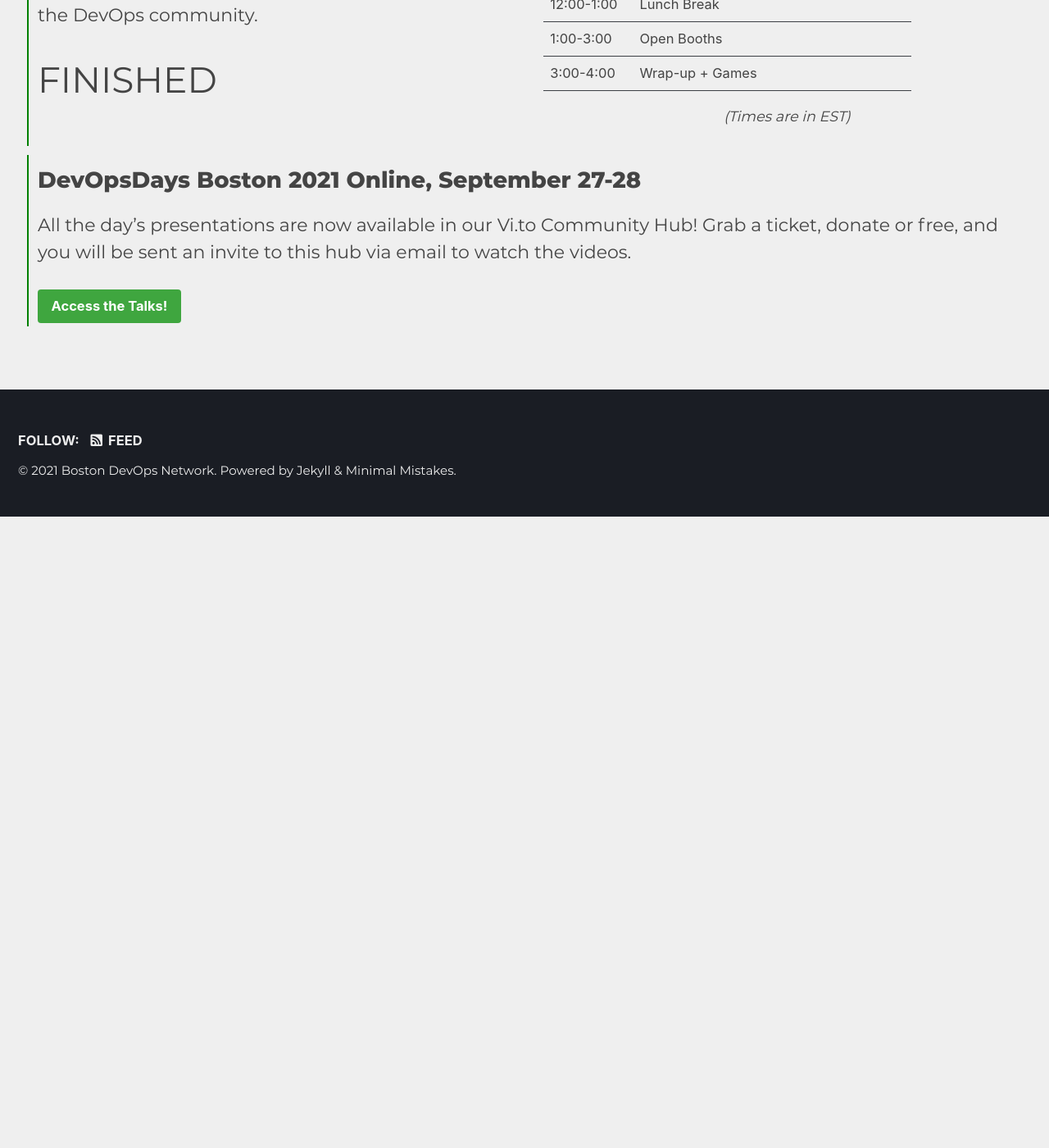
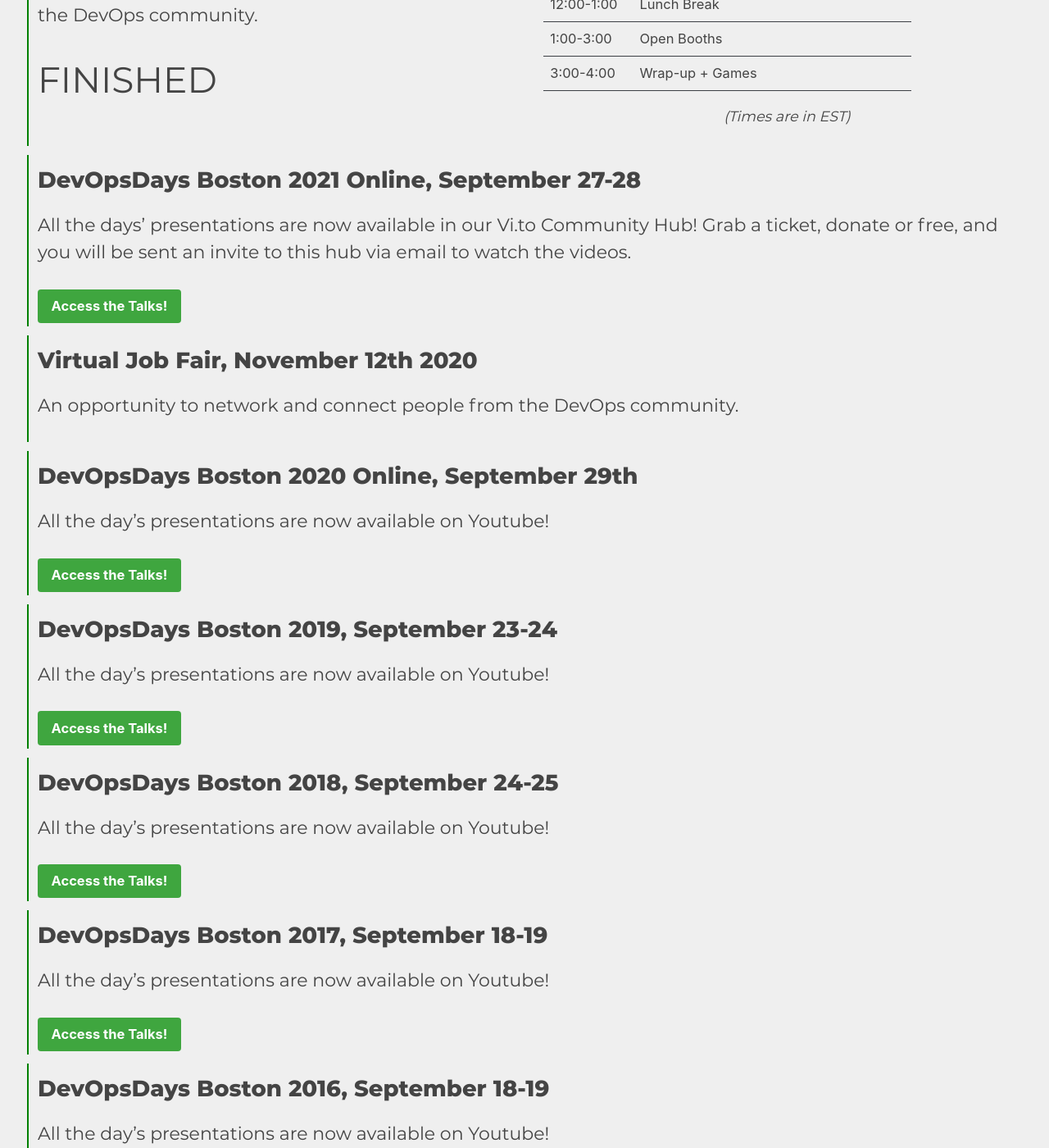
Before and after one commit to bostondevopsnetwork/bostondevopsnetwork.org, a Jekyll site: the page built from index.md, in a window 1280 px wide and 1400 px high, scrolled down 784 px. Shown: the whole window at 82% size. Built offline with Jekyll 4.4.1, drawn with Linux system fonts in a browser that asks for light colours; cached includes are drawn as plain includes; before the commit the page ends 1414 px from its top, so only the background shows below that.

Commit message:
Add prior events to home page

```diff
--- a/index.md
+++ b/index.md
@@ -60,9 +60,68 @@ An opportunity to network and connect people from the DevOps community.
 <div class="flexbox">
 <div class="home-page-list-item-partone" markdown=1>
 ## DevOpsDays Boston 2021 Online, September 27-28
-All the day's presentations are now available in our Vi.to Community Hub!
+All the days' presentations are now available in our Vi.to Community Hub!
 Grab a ticket, donate or free, and you will be sent an invite to this hub via email to watch the videos.
 </div>
 </div>
 <a href="https://ti.to/devopsdaysbos/2021" class="btn btn--success">Access the Talks!</a>
 </div>
+
+<div class="home-page-list-item">
+<div class="flexbox">
+<div class="home-page-list-item-partone" markdown=1>
+## Virtual Job Fair, November 12th 2020
+An opportunity to network and connect people from the DevOps community.
+</div>
+</div>
+</div>
+
+<div class="home-page-list-item">
+<div class="flexbox">
+<div class="home-page-list-item-partone" markdown=1>
+## DevOpsDays Boston 2020 Online, September 29th
+All the day's presentations are now available on Youtube!
+</div>
+</div>
+<a href="https://www.youtube.com/watch?v=WyY-UGtnM_E&list=PLKOXVA7dUqS94N2rBP0YwaPwfd83VvUf_" class="btn btn--success">Access the Talks!</a>
+</div>
+
+<div class="home-page-list-item">
+<div class="flexbox">
+<div class="home-page-list-item-partone" markdown=1>
+## DevOpsDays Boston 2019, September 23-24
+All the day's presentations are now available on Youtube!
+</div>
+</div>
+<a href="https://www.youtube.com/watch?v=mLh6p7l2tDk&list=PLKOXVA7dUqS9DFBY_IeDtsR5aH4kR3Daj" class="btn btn--success">Access the Talks!</a>
+</div>
+
+<div class="home-page-list-item">
+<div class="flexbox">
+<div class="home-page-list-item-partone" markdown=1>
+## DevOpsDays Boston 2018, September 24-25
+All the day's presentations are now available on Youtube!
+</div>
+</div>
+<a href="https://www.youtube.com/watch?v=WF5JN_N1SQ4&list=PLKOXVA7dUqS81IR5KFgHyAGyAtklvzl1X" class="btn btn--success">Access the Talks!</a>
+</div>
+
+<div class="home-page-list-item">
+<div class="flexbox">
+<div class="home-page-list-item-partone" markdown=1>
+## DevOpsDays Boston 2017, September 18-19
+All the day's presentations are now available on Youtube!
+</div>
+</div>
+<a href="https://www.youtube.com/watch?v=woSoQq3UkAc&list=PLKOXVA7dUqS-_eEQc7YnkxLQWdW3OvbN7" class="btn btn--success">Access the Talks!</a>
+</div>
+
+<div class="home-page-list-item">
+<div class="flexbox">
+<div class="home-page-list-item-partone" markdown=1>
+## DevOpsDays Boston 2016, September 18-19
+All the day's presentations are now available on Youtube!
+</div>
+</div>
+<a href="https://www.youtube.com/watch?v=zr_kfm4D_bA&list=PLKOXVA7dUqS9FWh-coucz8QOeQcYhL-Kb" class="btn btn--success">Access the Talks!</a>
+</div>
```
